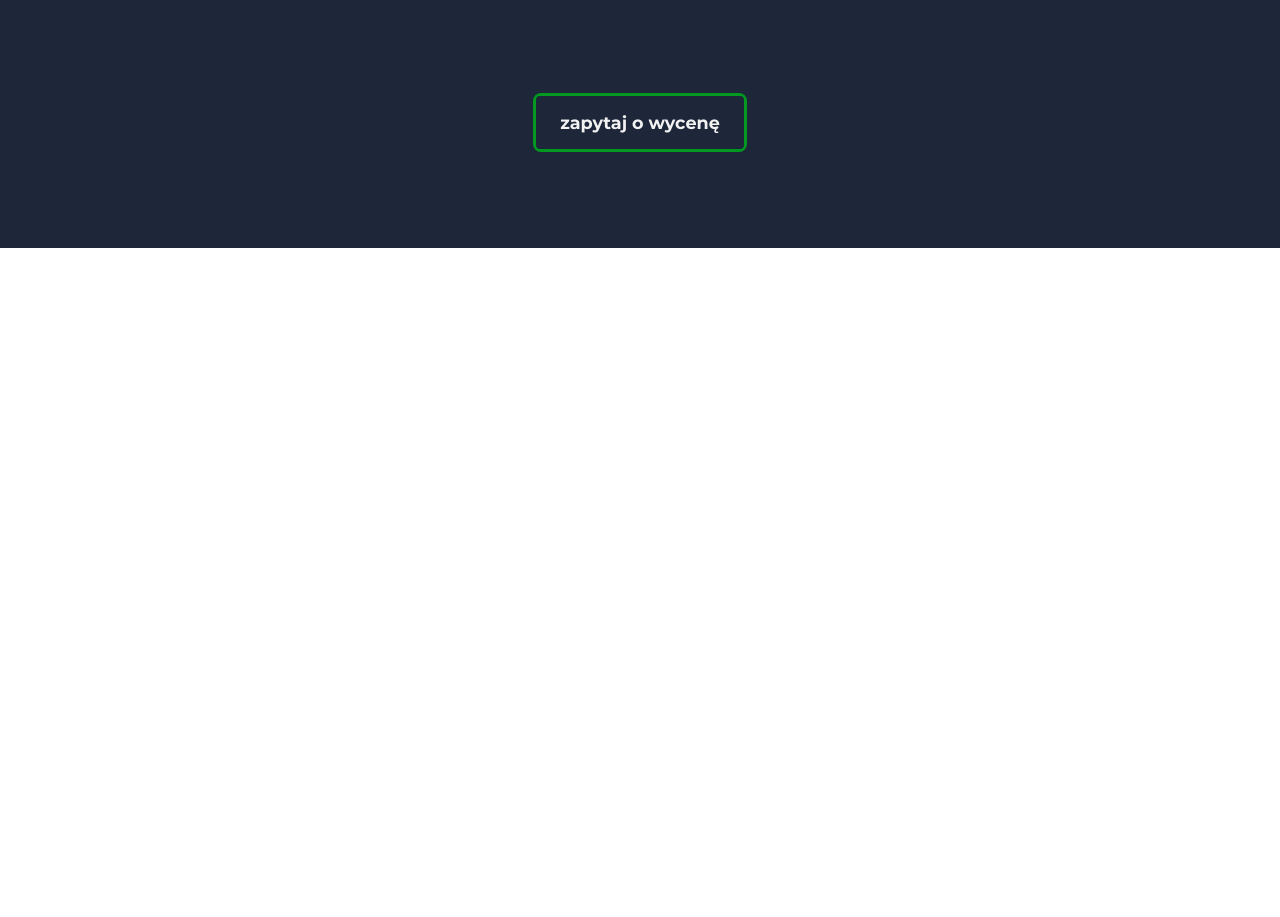
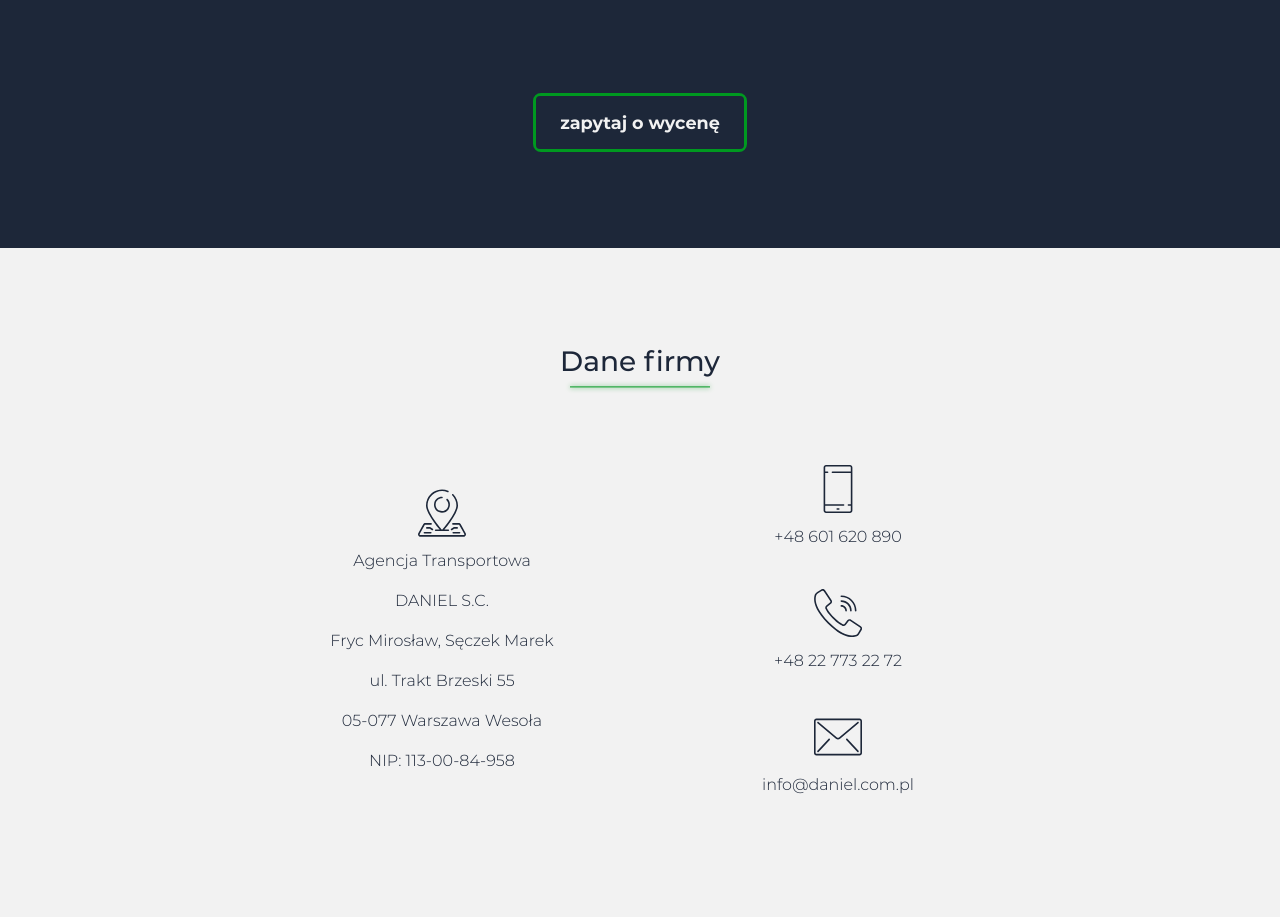
Before and after one commit to daniel-transport/website, a Gatsby site: page / in a window 1280 px wide. Shown: the part 2266-3183 px from the top of the page. Before the commit the page ends 2514 px from the top, so only its background shows below. Built offline with nearby package versions, Linux system fonts and the light colour scheme; Gatsby itself is replaced by a stand-in of ours.

Commit message:
feat: add Contact view component

```diff
--- a/src/pages/index.js
+++ b/src/pages/index.js
@@ -4,6 +4,7 @@ import SEO from 'components/SEO';
 import Hero from 'views/Hero';
 import About from 'views/About';
 import Offer from 'views/Offer';
+import Contact from 'views/Contact';
 
 const IndexPage = () => (
 	<>
@@ -11,6 +12,7 @@ const IndexPage = () => (
 		<Hero id="hero" />
 		<About id="o_nas" />
 		<Offer id="oferta" />
+		<Contact id="dane_firmy" />
 	</>
 );
 
--- /dev/null
+++ b/src/views/Contact/index.js
@@ -0,0 +1,65 @@
+import React from 'react';
+import PropTypes from 'prop-types';
+import { graphql, useStaticQuery } from 'gatsby';
+
+import ContactBtn from 'components/ContactBtn';
+import { SectionBright, SectionTitle } from 'components/Share';
+import { Wrapper, Column } from './styles';
+
+const Contact = ({ id }) => {
+	const { contentYaml } = useStaticQuery(graphql`
+		{
+			contentYaml {
+				contact {
+					title
+					cards {
+						text
+						to
+						cover {
+							alt
+							file {
+								publicURL
+							}
+						}
+					}
+				}
+			}
+		}
+	`);
+
+	const { title, cards } = contentYaml.contact;
+	const [address, ...restContacts] = cards;
+
+	return (
+		<SectionBright id={id}>
+			<SectionTitle>{title}</SectionTitle>
+			<Wrapper>
+				<Column>
+					<ContactBtn
+						text={address.text}
+						icon={address.cover.file}
+						alt={address.cover.alt}
+						to={address.to}
+					/>
+				</Column>
+				<Column>
+					{restContacts.map(({ text, cover, to }) => (
+						<ContactBtn
+							key={to}
+							text={text}
+							icon={cover.file}
+							alt={cover.alt}
+							to={to}
+						/>
+					))}
+				</Column>
+			</Wrapper>
+		</SectionBright>
+	);
+};
+
+Contact.propTypes = {
+	id: PropTypes.string.isRequired,
+};
+
+export default Contact;
--- /dev/null
+++ b/src/views/Contact/styles.js
@@ -0,0 +1,16 @@
+import styled from 'styled-components';
+
+export const Wrapper = styled.div`
+	display: flex;
+	flex-wrap: wrap;
+	align-items: center;
+	justify-content: space-evenly;
+	max-width: 900px;
+	margin: 0 auto;
+`;
+
+export const Column = styled.div`
+	display: flex;
+	flex-direction: column;
+	width: 18em;
+`;
```
